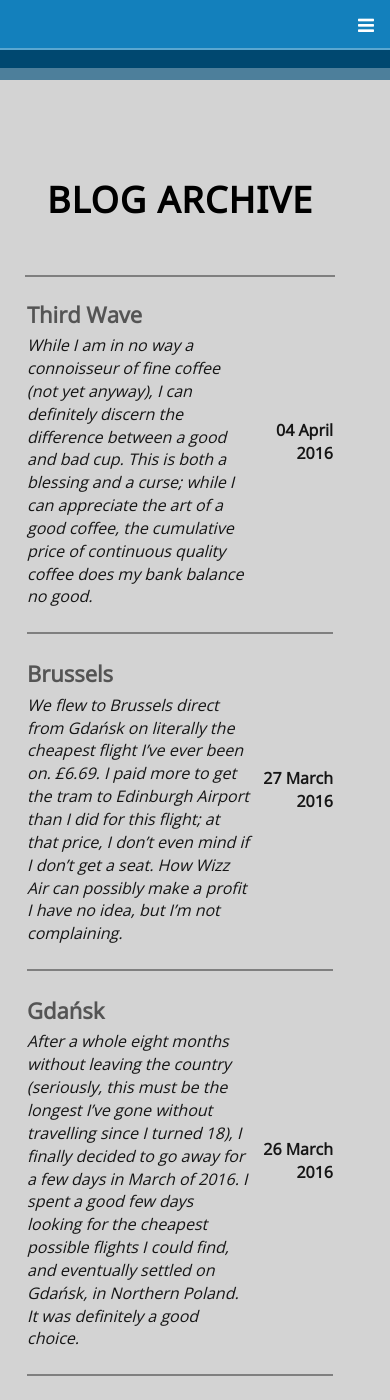
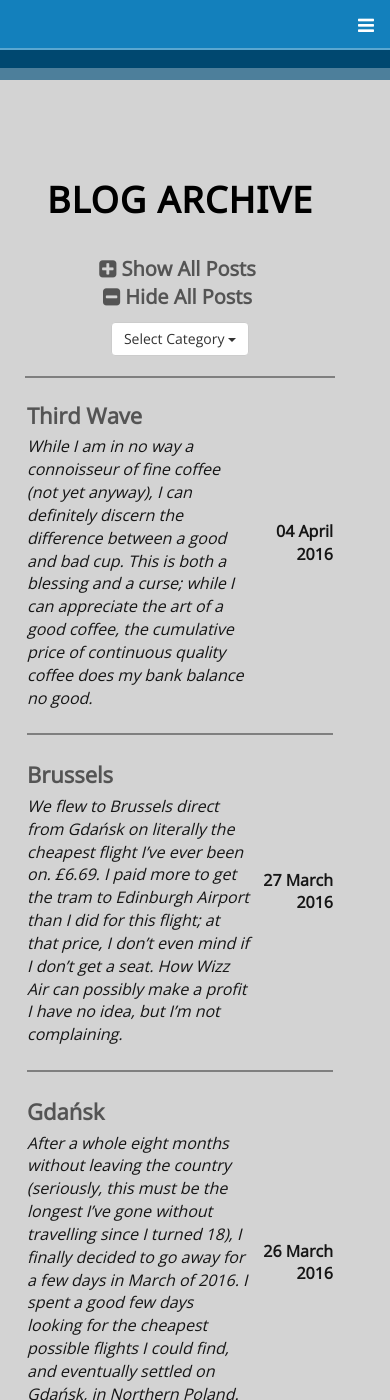
Before and after one commit to CameronD17/blog, a Jekyll site: the page built from index.html, in a window 390 px wide and 1400 px high, scrolled down 1297 px. Built offline with Jekyll 4.4.1, drawn with Linux system fonts in a browser that asks for light colours; nearby versions of some CDN libraries; some of the changed lines change nothing that is shown.

Commit message:
Added mobile support for blog categories

```diff
--- a/_includes/footer.html
+++ b/_includes/footer.html
@@ -36,3 +36,12 @@
         <script src="https://maxcdn.bootstrapcdn.com/bootstrap/3.3.5/js/bootstrap.min.js"></script>
         <script src="{{ '/assets/js/main.js' | prepend: site.baseurl }}"></script>
         {% if page.custom_js %}{% for js_file in page.custom_js %}<script src="/assets/js/{{ js_file }}.js"></script>{% endfor %}{% endif %}
+
+        <script>
+          (function(i,s,o,g,r,a,m){i['GoogleAnalyticsObject']=r;i[r]=i[r]||function(){
+          (i[r].q=i[r].q||[]).push(arguments)},i[r].l=1*new Date();a=s.createElement(o),
+          m=s.getElementsByTagName(o)[0];a.async=1;a.src=g;m.parentNode.insertBefore(a,m)
+          })(window,document,'script','//www.google-analytics.com/analytics.js','ga');
+          ga('create', 'UA-66424305-1', 'auto');
+          ga('send', 'pageview');
+        </script>
--- a/assets/css/main.css
+++ b/assets/css/main.css
@@ -434,6 +434,11 @@ tbody {
     width: 100%;
 }
 
+.archive-mobile {
+    text-align: center;
+    min-height: 100%;
+}
+
 .archive-right-side {
     display: none;
 }
@@ -593,6 +598,10 @@ tbody {
         min-height: 100%;
         width: 25%;
     }
+
+    .archive-mobile {
+        display: none;
+    }
 }
 
 .archive-toggle {
--- a/assets/js/blog.js
+++ b/assets/js/blog.js
@@ -35,6 +35,10 @@ $(window).scroll(function() {
     }
 });
 
+$('.dropdown-menu li a').click(function () {
+    $(".tag-dropdown-caption").text($(this).text());
+});
+
 // Toggle blog categories on/off (C) Cameron Doyle
 $('.archive-category').click(function() {
     toggleCategory($(this));
@@ -42,6 +46,10 @@ $('.archive-category').click(function() {
 
 $('.archive-toggle').click(function() {
     toggleAllCategories($(this));
+});
+
+$('.archive-mobile-category').click(function() {
+    selectSingleCategory($(this));
 });
 
 function archiveFilterFromHash() {
@@ -67,6 +75,50 @@ function applyToggles() {
 
     // Loop through the blog posts, and un-hide any blog posts that match any selected categories
     $('.archive-category').each(function() {
+        var category = $(this).attr('id');
+        if ($(this).hasClass('selected')) {
+            $('.archive-excerpt').each(function() {
+                if ($(this).find('tr>td>span>a').hasClass('#'+category)) {
+                    if ($(this).hasClass('hidden')) {
+                        $(this).removeClass('hidden');
+                        none = false;
+                    }
+                }
+            });
+        }
+    });
+
+    // If no blog posts match the selected categories, show the "No Posts Found" default post
+    if (none) {
+        $("#category-list").removeClass("category-list-bottom");
+        $("#category-list").removeClass("category-list-fixed");
+        if($("#no-blog-posts").hasClass("hidden")) {
+            $("#no-blog-posts").removeClass("hidden");
+        }
+    } else if(!$("#no-blog-posts").hasClass("hidden")) {
+        $("#no-blog-posts").addClass("hidden");
+    }
+}
+
+function selectSingleCategory(categoryFilter) {
+    $('.archive-mobile-category').each(function() {
+        if ($(this).hasClass('selected')) {
+            $(this).removeClass('selected');
+        }
+    });
+
+    categoryFilter.addClass('selected');
+        // Hide all blog posts in the archive
+    $('.archive-excerpt').each(function() {
+        if (!$(this).hasClass('hidden')) {
+            $(this).addClass('hidden');
+        }
+    });
+
+    var none = true;
+
+    // Loop through the blog posts, and un-hide any blog posts that match any selected categories
+    $('.archive-mobile-category').each(function() {
         var category = $(this).attr('id');
         if ($(this).hasClass('selected')) {
             $('.archive-excerpt').each(function() {
@@ -161,4 +213,5 @@ function toggleAllCategories(toggleAll) {
             $("#no-blog-posts").removeClass("hidden");
         }
     }
+    $(".tag-dropdown-caption").text("Select Category");
 }
--- a/index.html
+++ b/index.html
@@ -62,6 +62,23 @@ title:      Archive
             <div class="col-lg-10 col-lg-offset-1">
                 <div class="col-lg-9 archive-left-side">
                 <h1>Blog Archive</h1>
+                <div class="archive-mobile">
+                    <ul class="list-inline">
+                        <li><a class="archive-toggle selectall"><i class="fa fa-plus-square fa-fw"></i> Show All Posts</a></li>
+                        <li><a class="archive-toggle clearall"><i class="fa fa-minus-square fa-fw"></i> Hide All Posts</a></li>
+                    </ul>
+                    <div class="btn-group">
+                        <button type="button" class="btn btn-default dropdown-toggle" data-toggle="dropdown" aria-haspopup="true" aria-expanded="false">
+                            <span class="tag-dropdown-caption">Select Category</span>
+                            <span class="caret"></span>
+                        </button>
+                        <ul class="dropdown-menu dropdown-menu-tags">
+                            {% for tag in sortedtags %}
+                                <li><a class="archive-mobile-category selected" id="{{ tag }}">{{ tag }} ({{ site.tags[tag] | size}})</a></li>
+                            {% endfor %}
+                        </ul>
+                    </div>
+                </div>
                 <div class="post-divider"></div>
                     <table id="no-blog-posts" class="table blog-posts hidden">
                         <tbody>
```
